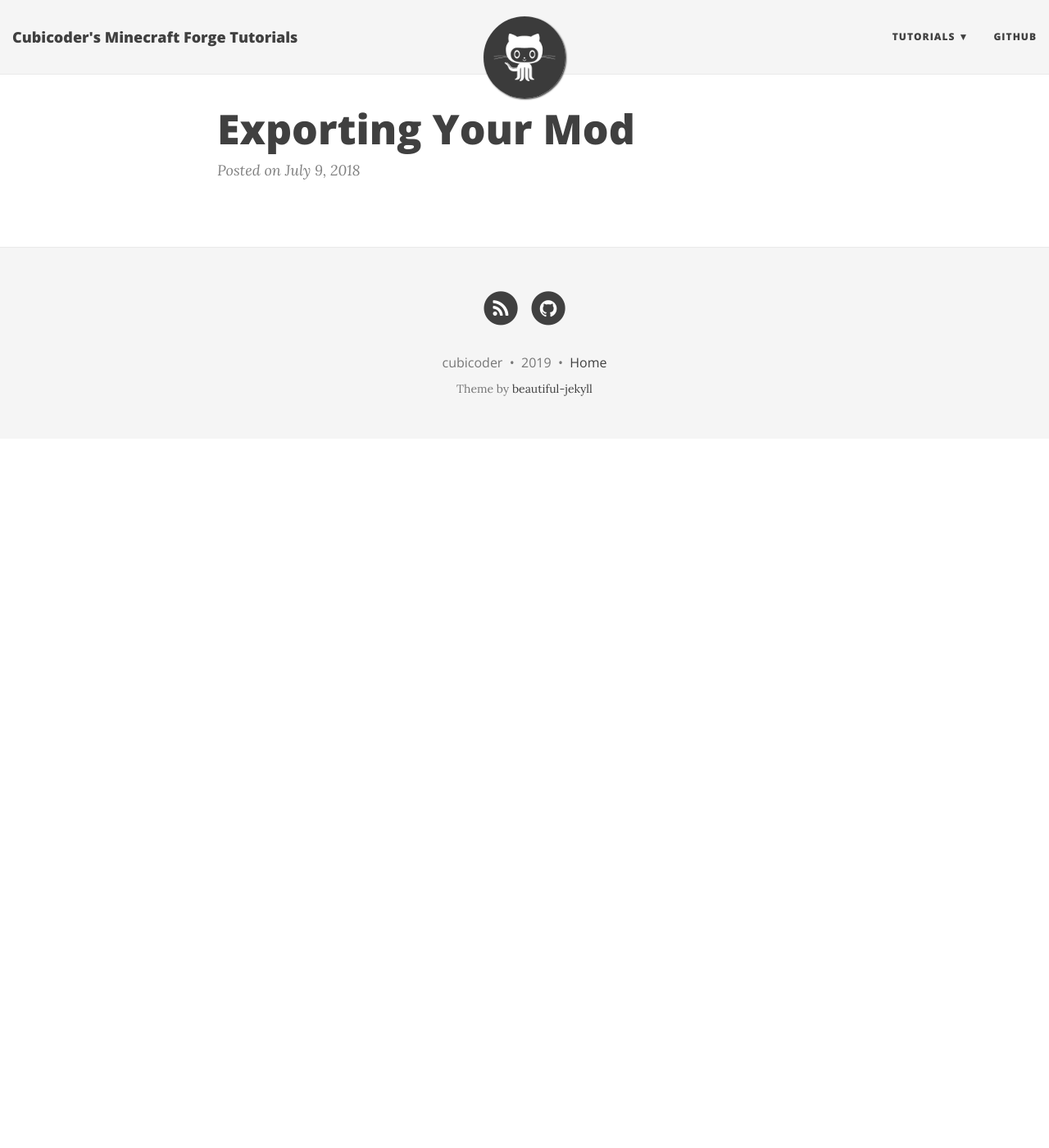
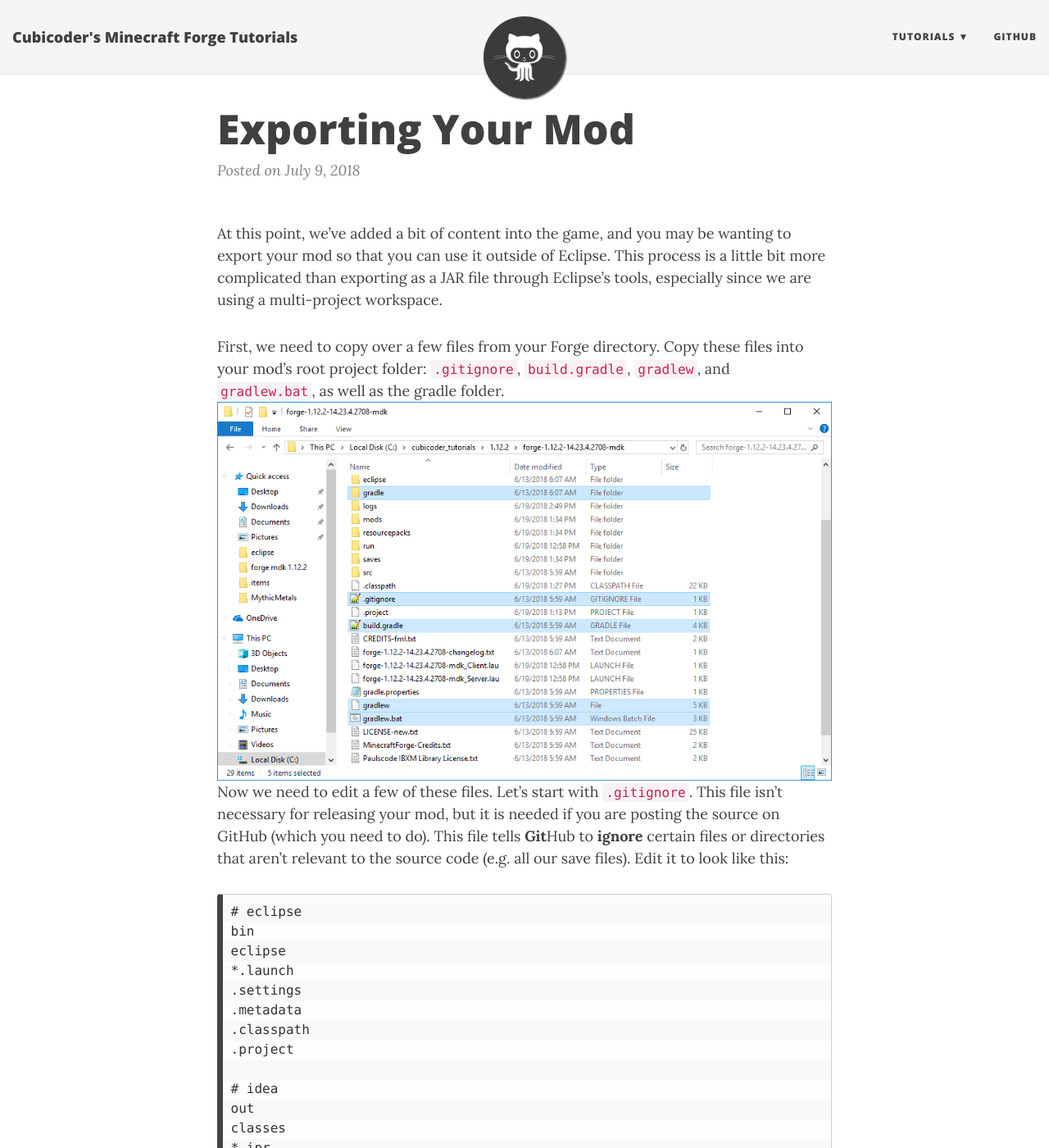
Before and after one commit to cubicoder/cubicoder.github.io, a Jekyll site: the page built from tutorials/1-12-2/2018-07-09-exporting-your-mod.md, in a window 1280 px wide and 1400 px high. Shown: the whole window at 82% size. Built offline with Jekyll 4.4.1, drawn with Linux system fonts in a browser that asks for light colours; nearby versions of some CDN libraries; some of the changed text lies outside the part shown.

Commit message:
Update 2018-07-09-exporting-your-mod.md

````diff
--- a/tutorials/1-12-2/2018-07-09-exporting-your-mod.md
+++ b/tutorials/1-12-2/2018-07-09-exporting-your-mod.md
@@ -3,3 +3,49 @@
 title: Exporting Your Mod
 date: 2018-07-09
 ---
+
+At this point, we’ve added a bit of content into the game, and you may be wanting to export your mod so that you can use it outside of Eclipse. This process is a little bit more complicated than exporting as a JAR file through Eclipse’s tools, especially since we are using a multi-project workspace.
+
+First, we need to copy over a few files from your Forge directory. Copy these files into your mod’s root project folder: `.gitignore`, `build.gradle`, `gradlew`, and `gradlew.bat`, as well as the gradle folder.
+![export0](/img/12export/export0.png)
+Now we need to edit a few of these files. Let’s start with `.gitignore`. This file isn’t necessary for releasing your mod, but it is needed if you are posting the source on GitHub (which you need to do). This file tells **Git**Hub to **ignore** certain files or directories that aren’t relevant to the source code (e.g. all our save files). Edit it to look like this:
+```
+# eclipse
+bin
+eclipse
+*.launch
+.settings
+.metadata
+.classpath
+.project
+
+# idea
+out
+classes
+*.ipr
+*.iws
+*.iml
+.idea
+
+# gradle
+build
+.gradle
+
+# other
+*.DS_Store*
+run
+!LICENSE
+!README.*
+!.gitignore
+```
+Each line specifies a directory or file to ignore. The lines with `#` characters in front are comments.
+
+Next, we need to edit the build.gradle file. This file is responsible for giving various instructions on actually building the JAR file. We need to edit three values: version, group, and archivesBaseName. (Hopefully, these are pretty self-explanatory.) This process can be automated in 1.12.2, and will be fully automated in 1.13.
+```groovy
+version = "1.12.2-1.0"
+group = "com.cubicoder.tutorialmod"
+archivesBaseName = "TutorialMod"
+```
+Finally open a command prompt in the root directory of the project (TutorialMod for me) and run the command `gradlew build` (`./gradlew build` if you're not on windows). Your mod JAR will be in the directory `/build/libs/`.
+![export1](/img/12export/export1.png)
+Happy playing! You can now publish your mod on CurseForge if you think the world is ready for it.
````
